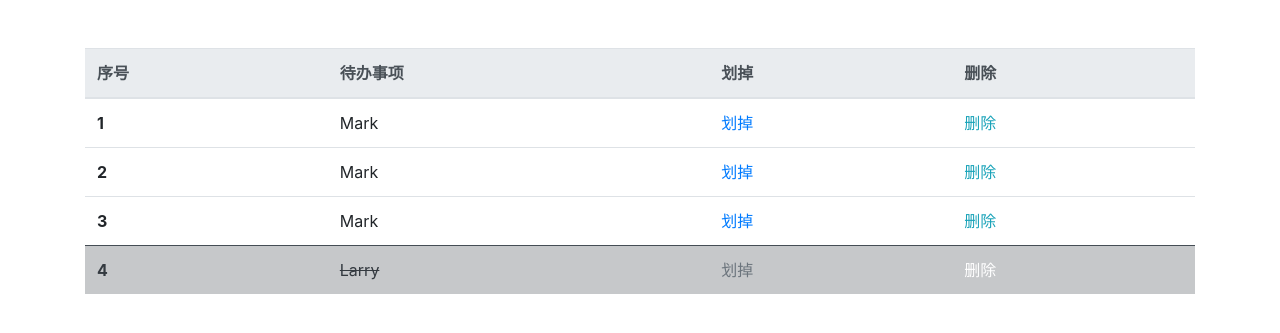
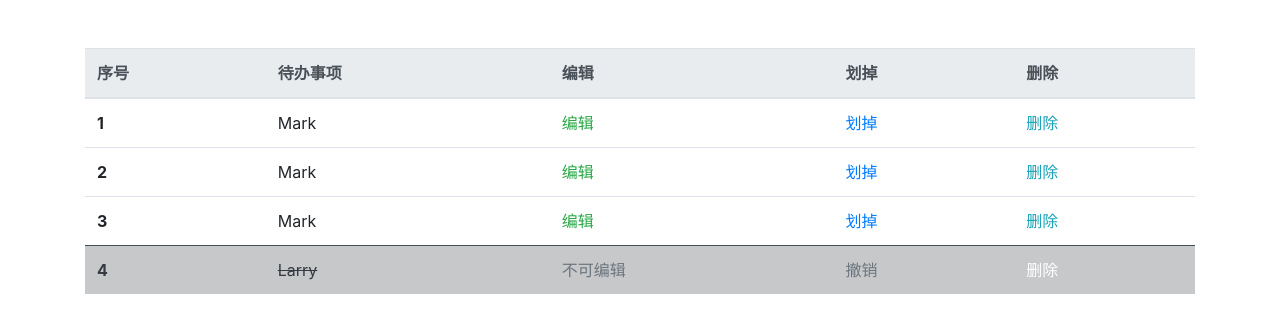
Before and after one commit to bestofQ/to_do_list, a Django app: page / in a window 1280 px wide. Shown: the part 54-387 px from the top of the page. Run offline with Django 3.2, Linux system fonts and the light colour scheme; some libraries are stand-ins or nearby versions.

Commit message:
修改主页

```diff
--- a/to_do_list/todolist/templates/home.html
+++ b/to_do_list/todolist/templates/home.html
@@ -58,6 +58,7 @@
     <tr>
       <th scope="col">序号</th>
       <th scope="col">待办事项</th>
+      <th scope="col">编辑</th>
       <th scope="col">划掉</th>
       <th scope="col">删除</th>
     </tr>
@@ -66,25 +67,29 @@
     <tr>
       <th scope="row">1</th>
       <td>Mark</td>
+      <td><a href="#" class="text-success">编辑</a></td>
       <td><a href="#">划掉</a></td>
       <td><a href="#" class="text-info">删除</a></td>
     </tr>
     <tr>
       <th scope="row">2</th>
       <td>Mark</td>
+      <td><a href="#" class="text-success">编辑</a></td>
       <td><a href="#">划掉</a></td>
       <td><a href="#" class="text-info">删除</a></td>
     </tr>
     <tr>
       <th scope="row">3</th>
       <td>Mark</td>
+      <td><a href="#" class="text-success">编辑</a></td>
       <td><a href="#">划掉</a></td>
       <td><a href="#" class="text-info">删除</a></td>
     </tr>
     <tr class="table-dark">
       <th scope="row" class="text-dark">4</th>
       <td class="text-dark" id='line-through'>Larry</td>
-      <td class="text-secondary">划掉</td>
+      <td class="text-secondary">不可编辑</td>
+      <td class="text-secondary">撤销</td>
       <td><a href="#" class="text-danger"></a>删除</td>
     </tr>
   </tbody>
```
